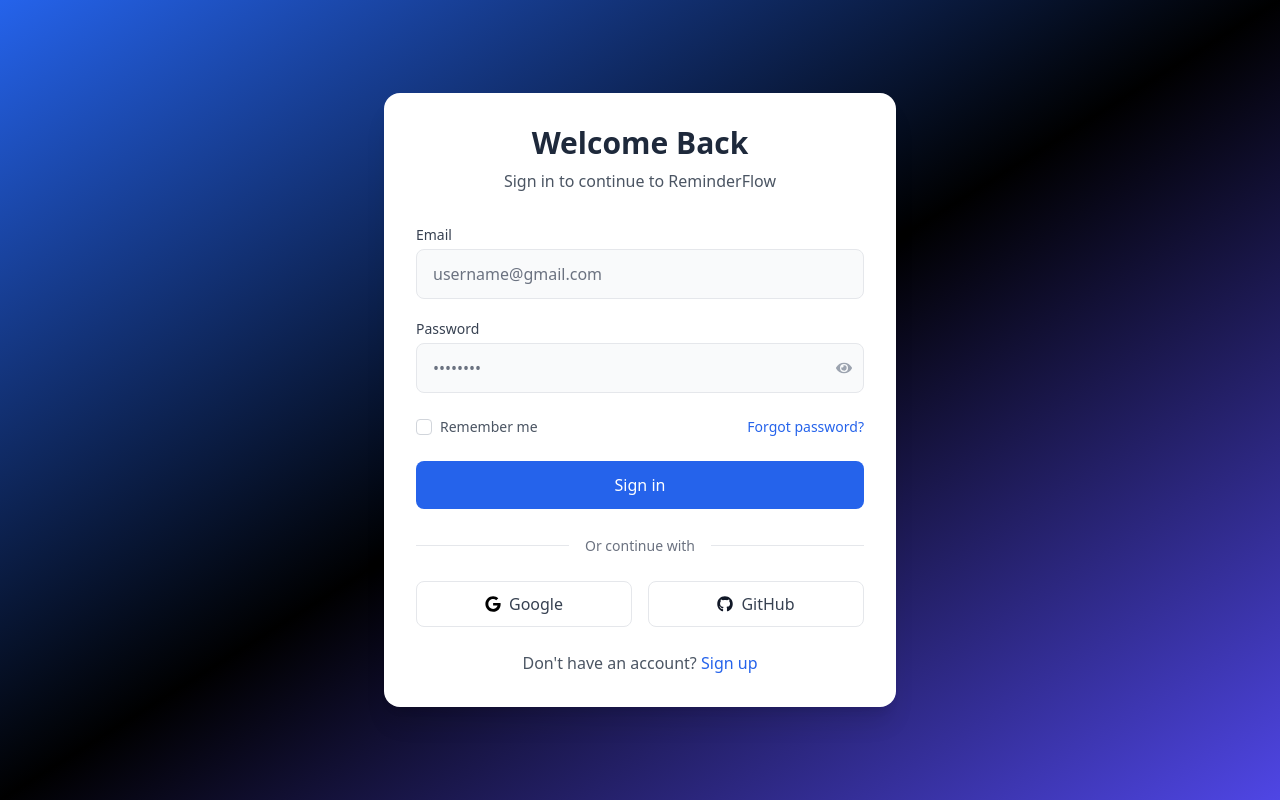
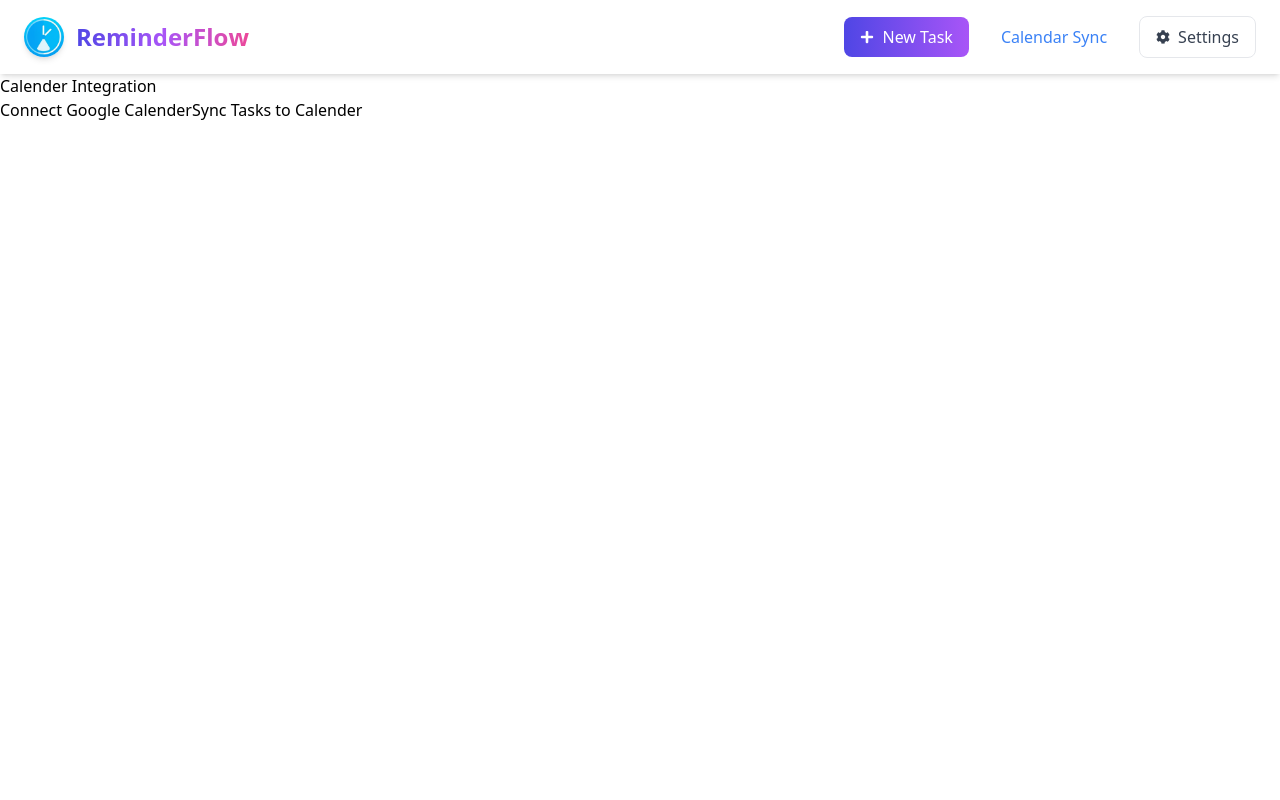
Before and after one commit to dev-code-create/ReminderFlow, a React (Vite) app in the folder Client/: page /calender-sync in a window 1280 px wide. Before the commit this address led to /login. Built offline with nearby package versions, Linux system fonts and the light colour scheme.

Commit message:
Calender Sync Done

```diff
--- a/Client/src/App.jsx
+++ b/Client/src/App.jsx
@@ -7,6 +7,7 @@ import Register from "./components/auth/Register";
 import TaskForm from "./components/tasks/TaskForm";
 import Navbar from "./components/common/Navbar";
 import TeamManagement from "./components/TeamManagement";
+import CalenderSync from "./components/calender/CalenderSync";
 const PrivateRoute = ({ children }) => {
   const { user, loading } = useAuth();
   if (loading) return <div>Loading...</div>;
@@ -35,6 +36,7 @@ const App = () => {
         <Route path="/create-task" element={<TaskForm />} />
         <Route path="/edit-task/:taskId" element={<TaskForm isEdit={true} />} />
         <Route path="/create-team" element={<TeamManagement />} />
+        <Route path="/calender-sync" element={<CalenderSync />} />
         <Route path="*" element={<Navigate to="/dashboard" />} />
       </Routes>
     </AuthProvider>
--- /dev/null
+++ b/Client/src/components/calender/CalenderSync.jsx
@@ -0,0 +1,26 @@
+import apiClient from "../../services/api";
+
+const CalenderSync = () => {
+  const handleConnectGoogle = async () => {
+    window.location.href = "/calender/connect/google";
+  };
+
+  const handleSyncTasks = async () => {
+    try {
+      await apiClient.post("/calender/sync-to-calender");
+      alert("Tasks synced to google calender successfully");
+    } catch (error) {
+      console.error(error);
+    }
+  };
+
+  return (
+    <div>
+      <h1>Calender Integration</h1>
+      <button onClick={handleConnectGoogle}>Connect Google Calender</button>
+      <button onClick={handleSyncTasks}>Sync Tasks to Calender</button>
+    </div>
+  );
+};
+
+export default CalenderSync;
--- a/Client/src/components/common/Navbar.jsx
+++ b/Client/src/components/common/Navbar.jsx
@@ -79,6 +79,14 @@ const Navbar = () => {
             </motion.div>
           )}
 
+          {/* Calendar Sync Button */}
+          <Link
+            to="/calendar-sync"
+            className="px-4 py-2 bg-white text-[#3B82F6] rounded hover:bg-gray-100 transition-colors"
+          >
+            Calendar Sync
+          </Link>
+
           <motion.div whileHover={{ scale: 1.05 }} whileTap={{ scale: 0.95 }}>
             <button
               className="flex items-center space-x-2 px-4 py-2 bg-white border border-gray-200
```
